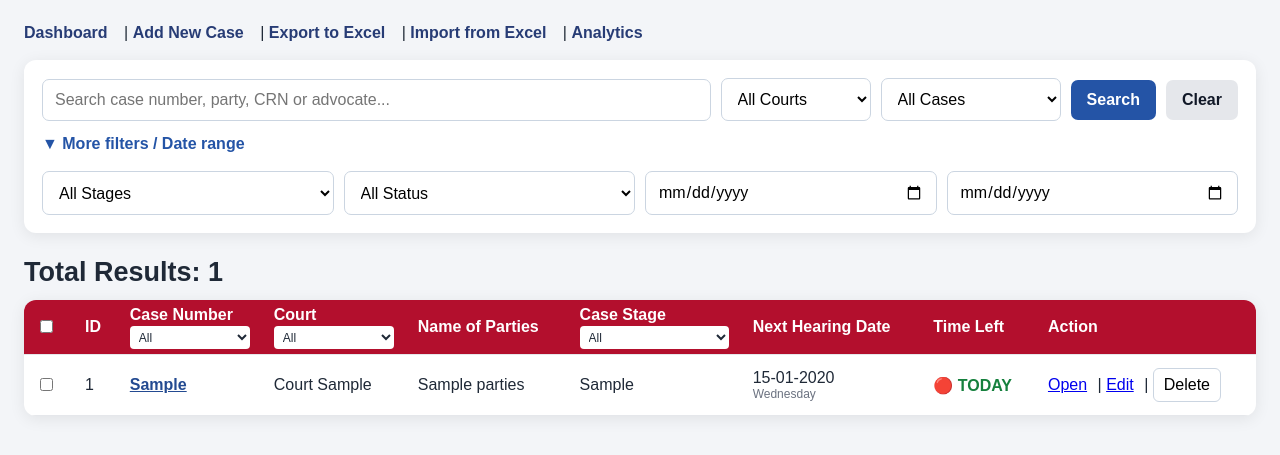
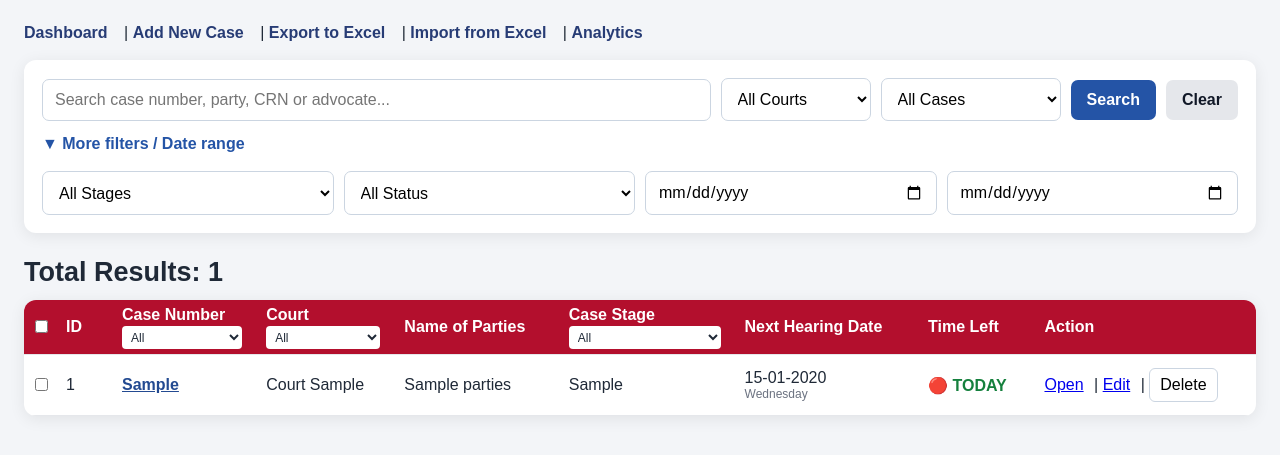
Before and after one commit to sonwaneshubham204-boop/court_tracker, a Python web app: template templates/cases.html.html in a window 1280 px wide. Shown: the top 455 px of the page. Run offline with Jinja, Linux system fonts and the light colour scheme; the template is opened without the code that fills it: most values are stand-ins (such as "Sample title", 1, 10 or a date in 2020).

Commit message:
Add files via upload

```diff
--- a/templates/cases.html.html
+++ b/templates/cases.html.html
@@ -71,6 +71,34 @@
         vertical-align: top;
         padding-top: 6px;
         padding-bottom: 5px;
+    }
+
+
+    /* Final compact widths: only checkbox + ID columns */
+    table th:nth-child(1),
+    table td:nth-child(1) {
+        width: 34px !important;
+        min-width: 34px !important;
+        max-width: 34px !important;
+        padding-left: 6px !important;
+        padding-right: 6px !important;
+        text-align: center;
+    }
+
+    table th:nth-child(2),
+    table td:nth-child(2) {
+        width: 52px !important;
+        min-width: 52px !important;
+        max-width: 52px !important;
+        padding-left: 8px !important;
+        padding-right: 8px !important;
+        white-space: nowrap;
+    }
+
+    /* Keep dropdowns compact inside the existing red header row */
+    .red-header-dropdown {
+        min-width: 0 !important;
+        width: 100% !important;
     }
 
 </style>
```
